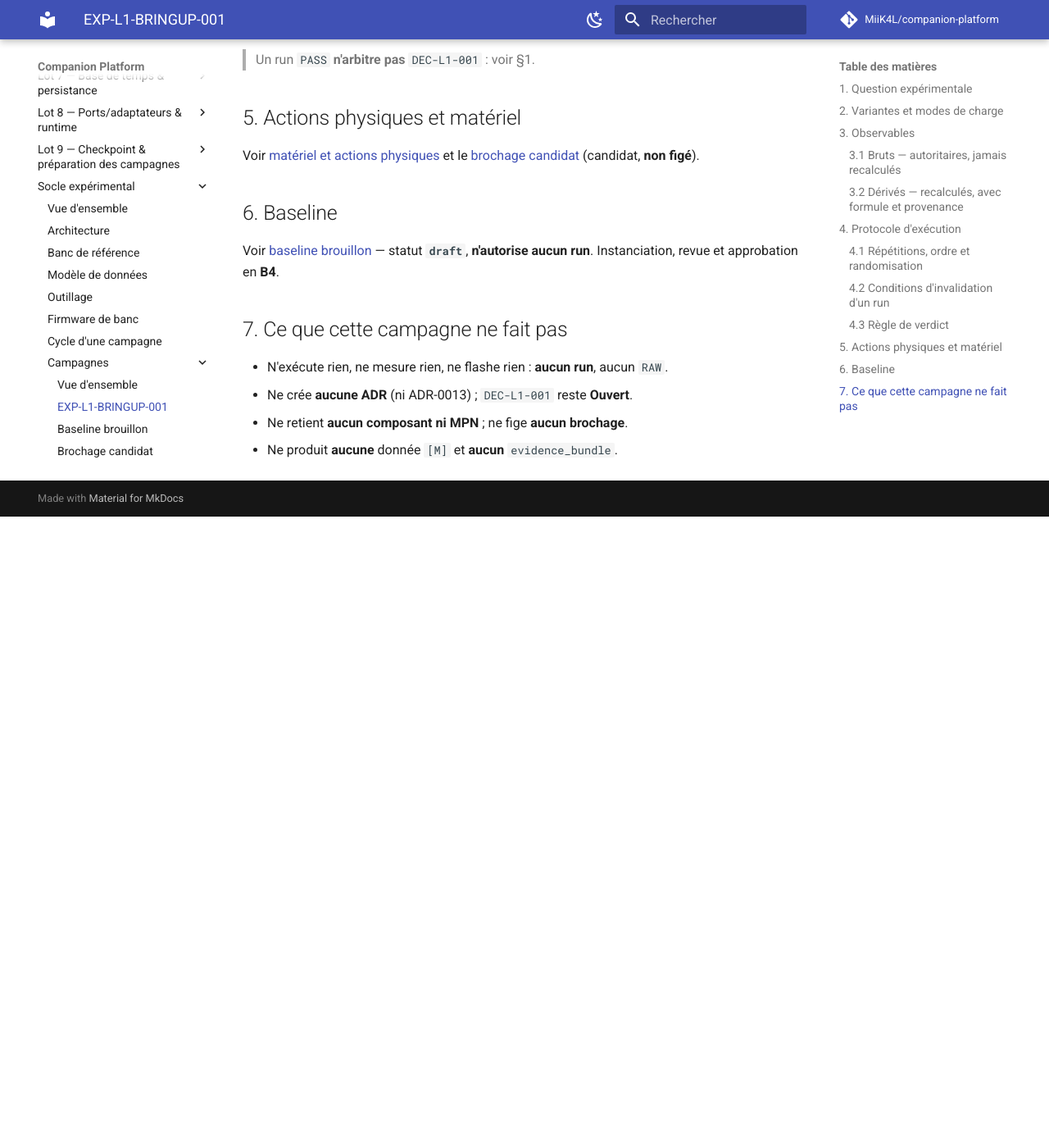
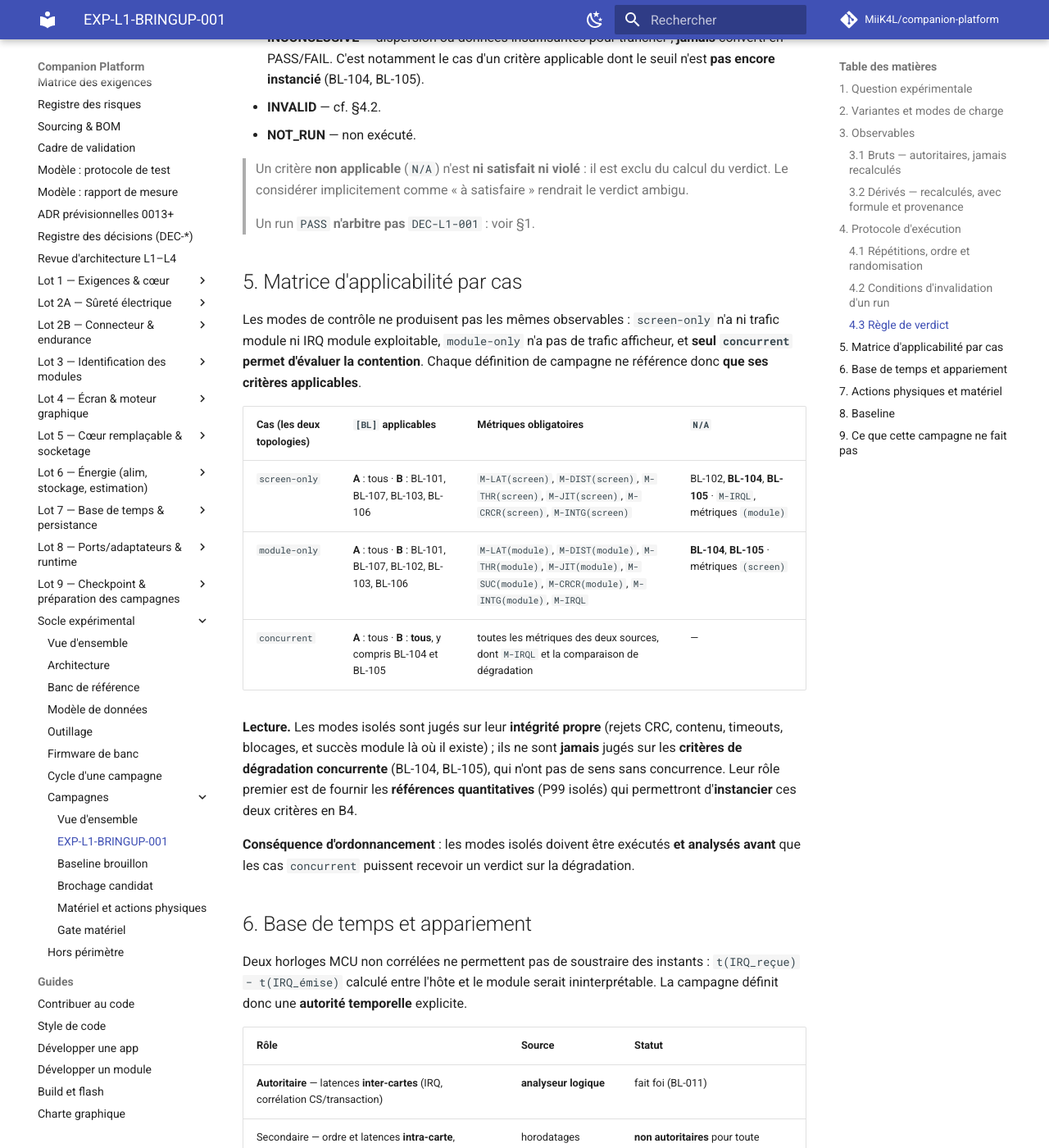
Before and after one commit to MiiK4L/companion-platform, an MkDocs documentation site: the page built from docs/phase-1/experiment-platform/campaigns/EXP-L1-BRINGUP-001.md, in a window 1280 px wide and 1400 px high, scrolled down 3754 px. Shown: the whole window at 82% size. Built offline with MkDocs 1.6.1 and Material for MkDocs 9.7.7, drawn with Linux system fonts in a browser that asks for light colours; comment, search, counter and statistics services are not loaded; before the commit the page ends 4384 px from its top, so only the background shows below that; some of the changed text lies outside the part shown.

Commit message:
docs(phase-1): ajoute la matrice d'applicabilite et l'autorite temporelle
La meme regle de verdict ne peut pas s'appliquer aux six cas : screen-only n'a
ni trafic module ni IRQ exploitable, module-only n'a pas de trafic ecran, et
seul concurrent permet d'evaluer la contention. Nouvelle matrice cas -> [BL]
applicables -> metriques obligatoires -> metriques N/A. Un critere non
applicable est exclu du calcul du verdict : ni satisfait, ni viole. Les modes
isoles sont juges sur leur integrite propre, jamais sur la degradation
concurrente ; leur role est de fournir les references qui l'instancieront.

Definit aussi l'autorite temporelle, absente jusqu'ici : l'analyseur logique
fait foi pour toute latence inter-cartes, les horodatages logiciels sont
secondaires, un marqueur GPIO de synchronisation aligne les traces, et
l'appariement IRQ/transaction se fait par numero de sequence (echantillon non
apparie ecarte et compte). Metriques derivees identifiees (M-*) pour etre
referencables par cas.

```diff
--- a/docs/phase-1/experiment-platform/campaigns/EXP-L1-BRINGUP-001.md
+++ b/docs/phase-1/experiment-platform/campaigns/EXP-L1-BRINGUP-001.md
@@ -96,15 +96,18 @@
 Chaque métrique dérivée déclare sa **formule** et les **bruts** dont elle
 provient. Aucune n'est autoritaire.
 
-| Dérivé | Formule | Provenance (bruts) |
-|--------|---------|--------------------|
-| Débit | `bytes_transferred / durée_écoulée` | compteurs + horodatages |
-| Taux de succès | `tx_ok / (tx_ok + tx_failed)` | compteurs |
-| Latence (par transaction) | `t(TX_END) − t(TX_BEGIN)` | horodatages |
-| Latence min/max/médiane/P95/P99 | quantiles de la série de latences | série de latences |
-| Gigue | écart-type (et écart inter-quartile) des latences | série de latences |
-| Taux d'erreur CRC | `crc_errors / transactions_émises` | compteurs |
-| Latence d'IRQ | `t(IRQ_reçue) − t(IRQ_émise)` | horodatages appariés |
+| id | Dérivé | Formule | Provenance (bruts) |
+|----|--------|---------|--------------------|
+| `M-THR` | Débit | `bytes_transferred / durée_écoulée` | compteurs + horodatages |
+| `M-SUC` | Taux de succès | `tx_ok / (tx_ok + tx_failed)` | compteurs |
+| `M-LAT` | Latence par transaction | `t(TX_END) − t(TX_BEGIN)` | horodatages |
+| `M-DIST` | Distribution : min, max, médiane, P95, P99, n | quantiles de la série `M-LAT` | série de latences |
+| `M-JIT` | Gigue | écart-type et écart inter-quartile | série de latences |
+| `M-CRCR` | Taux de rejet CRC | `crc_errors / transactions_émises` | compteurs |
+| `M-INTG` | Intégrité de contenu | trames acceptées dont séquence **et** payload recalculé correspondent | séquences + payload attendu |
+| `M-IRQL` | Latence d'IRQ | `t(IRQ_reçue) − t(IRQ_émise)`, **sur la base de temps autoritaire** | transitions de CS/IRQ (§6) |
+
+Le suffixe `(screen)` / `(module)` désigne la source de charge concernée.
 
 ## 4. Protocole d'exécution
 
@@ -131,29 +134,81 @@
 
 ### 4.3 Règle de verdict
 
-Le verdict porte sur **un run** et se rattache aux `[BL]` de la catégorie
-« critères de verdict » :
+Le verdict porte sur **un run** et ne se rattache **qu'aux `[BL]` applicables à
+son cas** (§5) :
 
-- **PASS** — tous les critères de verdict sont satisfaits sur le run.
-- **FAIL** — au moins un critère de verdict est violé.
+- **PASS** — tous les critères de verdict **applicables au cas** sont satisfaits.
+- **FAIL** — au moins un critère **applicable** est violé.
 - **INCONCLUSIVE** — dispersion ou données insuffisantes pour trancher ; **jamais**
-  converti en PASS/FAIL.
+  converti en PASS/FAIL. C'est notamment le cas d'un critère applicable dont le
+  seuil n'est **pas encore instancié** (BL-104, BL-105).
 - **INVALID** — cf. §4.2.
 - **NOT_RUN** — non exécuté.
 
+> Un critère **non applicable** (`N/A`) n'est **ni satisfait ni violé** : il est
+> exclu du calcul du verdict. Le considérer implicitement comme « à satisfaire »
+> rendrait le verdict ambigu.
+
 > Un run `PASS` **n'arbitre pas** `DEC-L1-001` : voir §1.
 
-## 5. Actions physiques et matériel
+## 5. Matrice d'applicabilité par cas
+
+Les modes de contrôle ne produisent pas les mêmes observables : `screen-only`
+n'a ni trafic module ni IRQ module exploitable, `module-only` n'a pas de trafic
+afficheur, et **seul `concurrent` permet d'évaluer la contention**. Chaque
+définition de campagne ne référence donc **que ses critères applicables**.
+
+| Cas (les deux topologies) | `[BL]` applicables | Métriques obligatoires | `N/A` |
+|---------------------------|--------------------|------------------------|-------|
+| `screen-only` | **A** : tous · **B** : BL-101, BL-107, BL-103, BL-106 | `M-LAT(screen)`, `M-DIST(screen)`, `M-THR(screen)`, `M-JIT(screen)`, `M-CRCR(screen)`, `M-INTG(screen)` | BL-102, **BL-104**, **BL-105** · `M-IRQL`, métriques `(module)` |
+| `module-only` | **A** : tous · **B** : BL-101, BL-107, BL-102, BL-103, BL-106 | `M-LAT(module)`, `M-DIST(module)`, `M-THR(module)`, `M-JIT(module)`, `M-SUC(module)`, `M-CRCR(module)`, `M-INTG(module)`, `M-IRQL` | **BL-104**, **BL-105** · métriques `(screen)` |
+| `concurrent` | **A** : tous · **B** : **tous**, y compris BL-104 et BL-105 | toutes les métriques des deux sources, dont `M-IRQL` et la comparaison de dégradation | — |
+
+**Lecture.** Les modes isolés sont jugés sur leur **intégrité propre** (rejets
+CRC, contenu, timeouts, blocages, et succès module là où il existe) ; ils ne sont
+**jamais** jugés sur les **critères de dégradation concurrente** (BL-104,
+BL-105), qui n'ont pas de sens sans concurrence. Leur rôle premier est de fournir
+les **références quantitatives** (P99 isolés) qui permettront d'**instancier**
+ces deux critères en B4.
+
+**Conséquence d'ordonnancement** : les modes isolés doivent être exécutés **et
+analysés avant** que les cas `concurrent` puissent recevoir un verdict sur la
+dégradation.
+
+## 6. Base de temps et appariement
+
+Deux horloges MCU non corrélées ne permettent pas de soustraire des instants :
+`t(IRQ_reçue) − t(IRQ_émise)` calculé entre l'hôte et le module serait
+ininterprétable. La campagne définit donc une **autorité temporelle** explicite.
+
+| Rôle | Source | Statut |
+|------|--------|--------|
+| **Autoritaire** — latences **inter-cartes** (IRQ, corrélation CS/transaction) | **analyseur logique** | fait foi (BL-011) |
+| Secondaire — ordre et latences **intra-carte**, compteurs | horodatages logiciels | **non autoritaires** pour toute grandeur croisée |
+
+**Alignement des traces.** Un **signal GPIO de synchronisation** (marqueur) est
+émis en début de run, et périodiquement, sur une voie capturée par l'analyseur ;
+il sert de repère commun aux traces logicielles et à la trace bus. La dérive
+résiduelle est bornée et consignée (BL-005).
+
+**Règle d'appariement.** Chaque trame porte un **numéro de séquence** ; la trame
+d'acquittement reprend ce numéro. Une IRQ est appariée à la transaction de **même
+séquence**. Si l'appariement échoue (séquence manquante, dupliquée ou ambiguë),
+l'échantillon est **écarté et compté** — jamais rattaché arbitrairement. Un taux
+d'échantillons écartés au-delà de ce que la revue juge acceptable rend le run
+`INCONCLUSIVE`.
+
+## 7. Actions physiques et matériel
 
 Voir [matériel et actions physiques](materials-and-physical-actions.md) et le
 [brochage candidat](pinout-candidate.md) (candidat, **non figé**).
 
-## 6. Baseline
+## 8. Baseline
 
 Voir [baseline brouillon](baseline-draft.md) — statut **`draft`**, **n'autorise
 aucun run**. Instanciation, revue et approbation en **B4**.
 
-## 7. Ce que cette campagne ne fait pas
+## 9. Ce que cette campagne ne fait pas
 
 - N'exécute rien, ne mesure rien, ne flashe rien : **aucun run**, aucun `RAW`.
 - Ne crée **aucune ADR** (ni ADR-0013) ; `DEC-L1-001` reste **Ouvert**.
```
